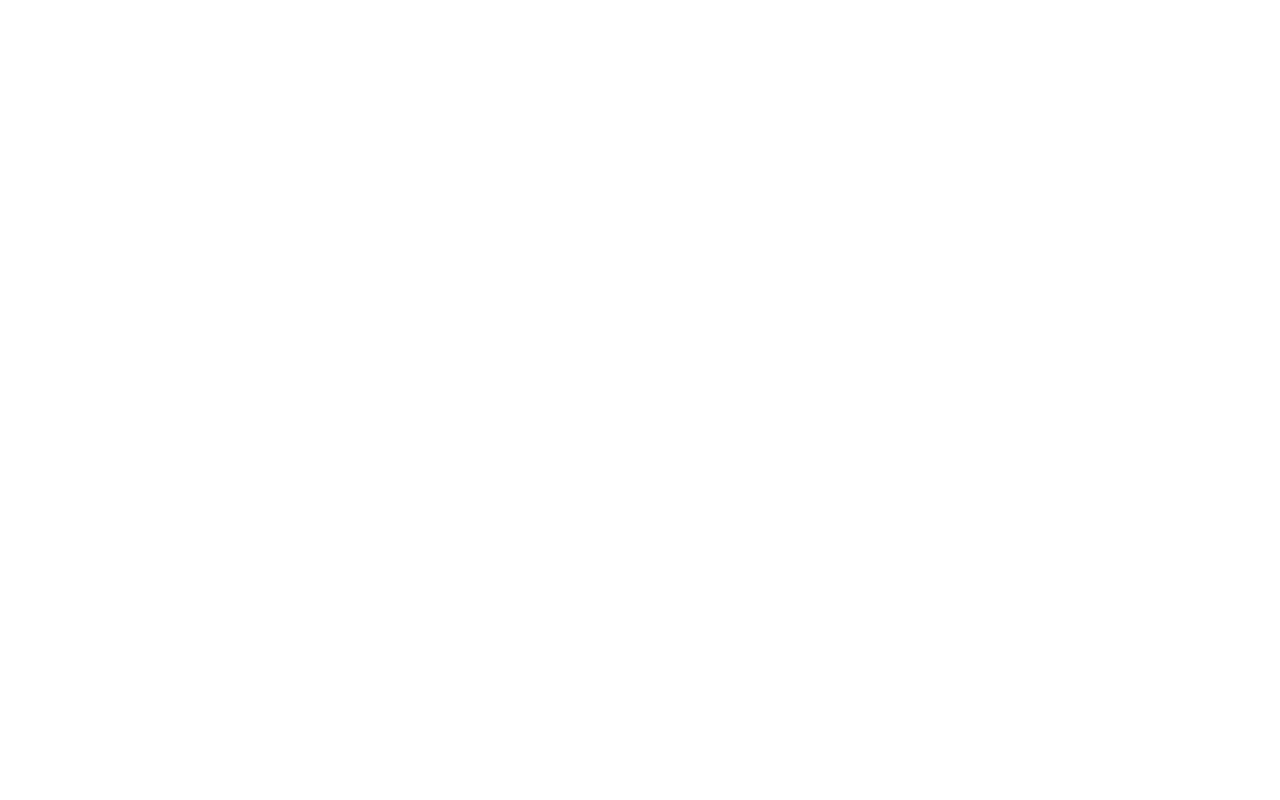
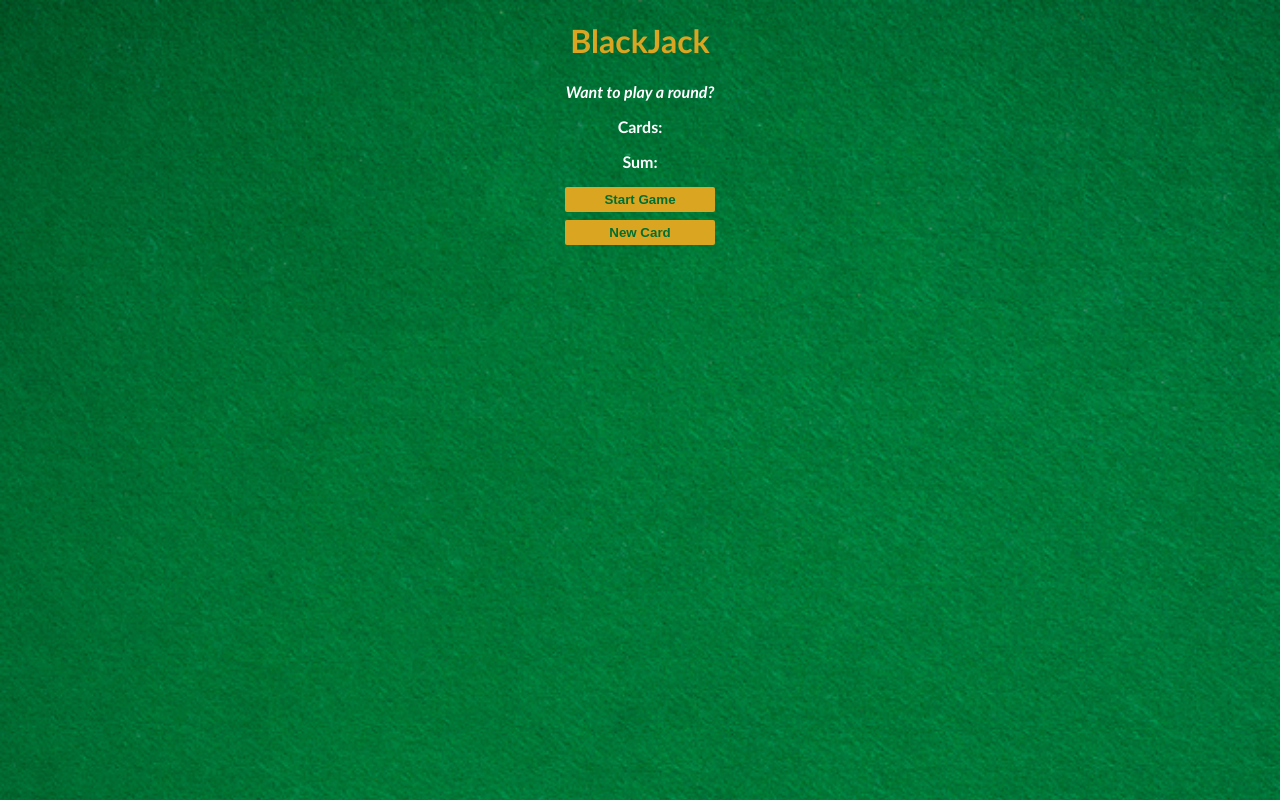
Before and after one commit to akshadjaiswal/Blackjack-Game, a plain HTML site: page Index.html in a window 1280 px wide. Drawn offline with Linux system fonts and the light colour scheme.

Commit message:
Basic UI for Balck Jack game

```diff
--- a/App.js
+++ b/App.js
@@ -1,11 +1,29 @@
-let firstcard = 12;
-let secondcard = 10;
+let firstcard = 11;
+let secondcard = 9;
 let sum = firstcard + secondcard;
+let hasBlackJack = false;
+let message = "";
+let messageEl = document.getElementById("message-el");
+let sumEl = document.getElementById("sum-el");
+let cardsEl = document.getElementById("cards-el");
 
-if (sum < 21) {
-  console.log("Do you want to draw a new card? 🙂");
-} else if (sum === 21) {
-  console.log("Wohoo! You've got Blackjack! 🥳");
-} else if (sum > 21) {
-  console.log("You're out of the game! 😭");
+function startGame() {
+  cardsEl.textContent = "cards:" + firstcard + " " + secondcard;
+  sumEl.textContent = "Sum:" + sum;
+  if (sum <= 20) {
+    message = "Do you want to draw a new card? 🙂";
+  } else if (sum === 21) {
+    message = "Wohoo! You've got Blackjack! 🥳";
+    hasBlackJack = true;
+  } else {
+    message = "You're out of the game! 😭";
+  }
+
+  messageEl.textContent = message;
 }
+function newCard() {
+
+  let card = 1;
+  sum = sum + card;
+  startGame();
+}
--- a/Index.html
+++ b/Index.html
@@ -1,12 +1,23 @@
 <!DOCTYPE html>
 <html lang="en">
+
 <head>
     <meta charset="UTF-8">
     <meta name="viewport" content="width=device-width, initial-scale=1.0">
+    <link rel="stylesheet" href="Style.css">
     <title>Blackjack Game</title>
 </head>
+
 <body>
-
+    <h1>BlackJack</h1>
+    <p id="message-el">Want to play a round?</p>
+    <p id="cards-el">Cards:</p>
+    <p id="sum-el">Sum:</p>
+    <div>
+        <button onclick="startGame()">Start Game</button>
+        <button onclick="newCard()">New Card</button>
+    </div>
 </body>
 <script src="App.js"></script>
+
 </html>
--- a/Style.css
+++ b/Style.css
@@ -1 +1,33 @@
-.{}
+body {
+    font-family: 'Trebuchet MS', 'Lucida Sans Unicode', 'Lucida Grande', 'Lucida Sans', Arial, sans-serif;
+    background-image: url("images/table.png");
+    background-size: cover;
+    text-align: center;
+    color: white;
+    font-weight: bold;
+}
+
+h1 {
+    color: goldenrod;
+}
+
+#message-el {
+    font-style: italic;
+}
+
+button {
+    color: #016f32;
+    width: 150px;
+    background: goldenrod;
+    padding-top: 5px;
+    padding-bottom: 5px;
+    font-weight: bold;
+    border: none;
+    border-radius: 2px;
+    margin-bottom: 8px;
+}
+
+div {
+    display: grid;
+    justify-content: center;
+}
```
Also changed, not shown: images/table.png (added).
